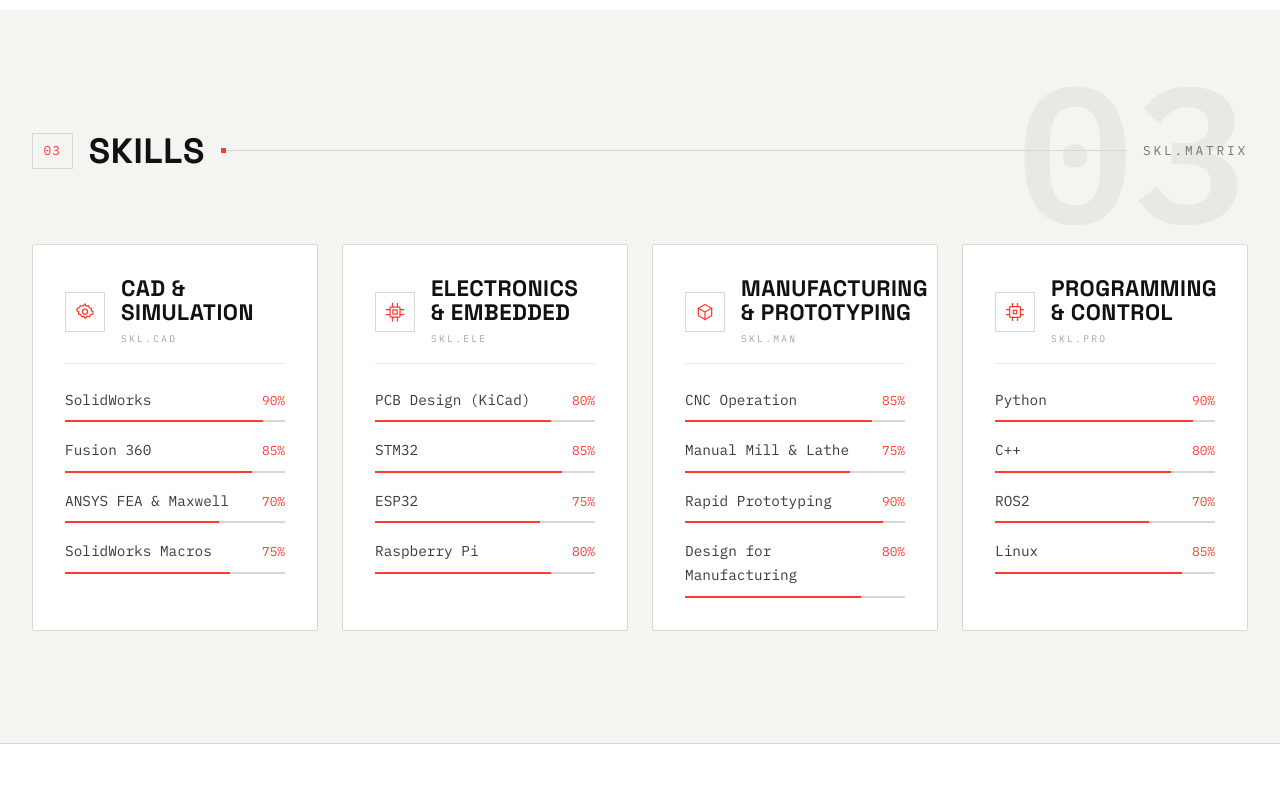
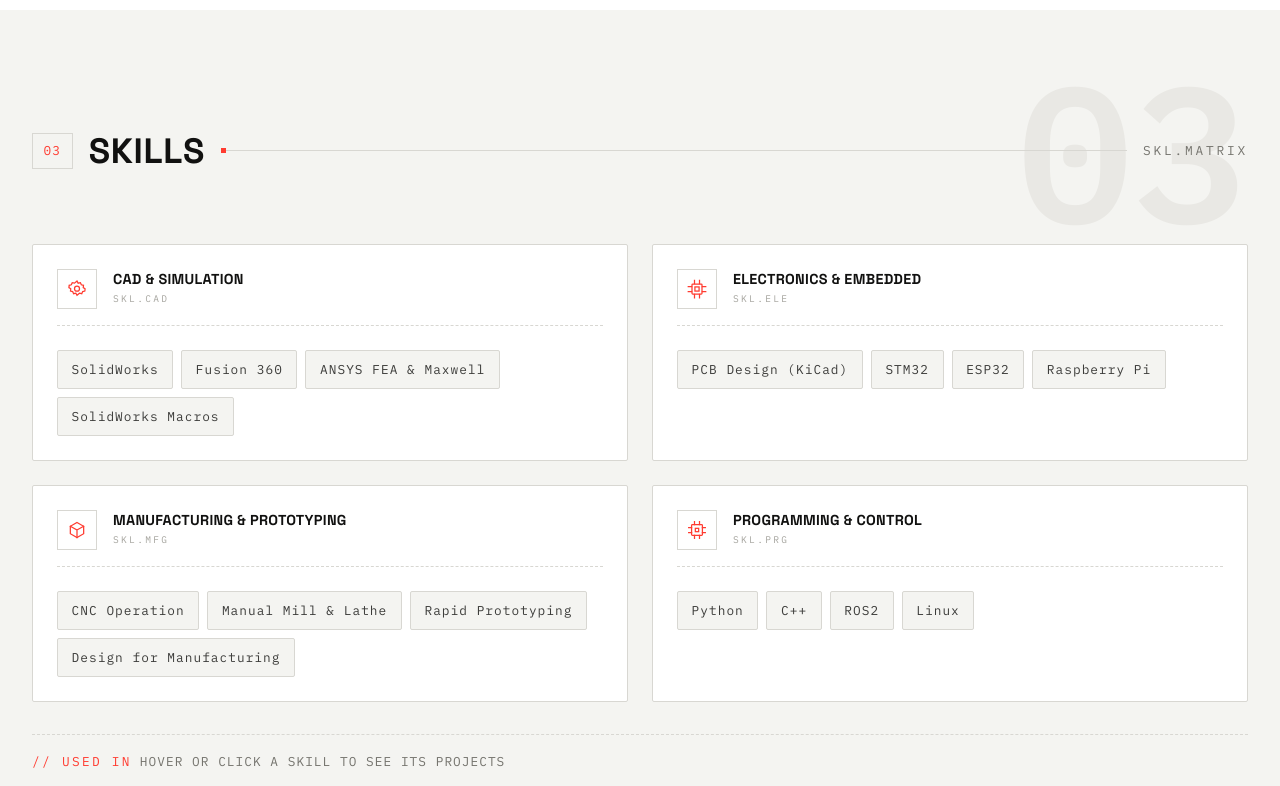
Before and after one commit to dylanbailes/dylanbailes.github.io, a website built with Vite: page index.html in a window 1280 px wide. Shown: the part 3320-4106 px from the top of the page. Built offline with nearby package versions, Linux system fonts and the light colour scheme; a web font is replaced by a local one.

Commit message:
mobile and skills tweaks

```diff
--- a/src/config.js
+++ b/src/config.js
@@ -5,8 +5,8 @@
  * from the data below. Edit this file to change your content — no HTML needed.
  *
  * Remaining TODO items (all optional):
- *  - your GitHub profile URL in `contact.socials`
- *  - real links for remaining project "GitHub"/"Documentation" buttons
+ *  - real documentation URLs for the three projects whose "Documentation"
+ *    buttons are currently hidden (Autonomous Car Racing, FRC, UAS)
  *  - a CV PDF for the hero download button (`cvUrl`)
  */
 
@@ -127,48 +127,53 @@ export const site = {
   },
 
   /* ------------------------------------------------------------------
-   * Skills — rendered as category cards with animated bars
-   * `level` is the bar fill percentage
+   * Skills — all tools displayed at once, grouped by category. Each item
+   * carries its own `usage` list: the real projects that used that tool,
+   * shown when the chip is hovered or clicked.
    * ------------------------------------------------------------------ */
   skills: [
     {
       category: 'CAD & Simulation',
+      code: 'CAD',
       icon: 'gear', // icon keys: gear | chip | cpu | cube | wave
       items: [
-        { name: 'SolidWorks', level: 90 },
-        { name: 'Fusion 360', level: 85 },
-        { name: 'ANSYS FEA & Maxwell', level: 70 },
-        { name: 'SolidWorks Macros', level: 75 },
+        { name: 'SolidWorks', usage: ['Prime Day Delivery Bot', 'FRC Competition Robots', 'UAS Motor & Spring Modeling'] },
+        { name: 'Fusion 360', usage: ['Prime Day Delivery Bot', 'FRC Competition Robots'] },
+        { name: 'ANSYS FEA & Maxwell', usage: ['Multi-Chamber Camera Bioreactor'] },
+        { name: 'SolidWorks Macros', usage: ['UAS Motor & Spring Modeling'] },
       ],
     },
     {
       category: 'Electronics & Embedded',
+      code: 'ELE',
       icon: 'chip',
       items: [
-        { name: 'PCB Design (KiCad)', level: 80 },
-        { name: 'STM32', level: 85 },
-        { name: 'ESP32', level: 75 },
-        { name: 'Raspberry Pi', level: 80 },
+        { name: 'PCB Design (KiCad)', usage: ['Multi-Chamber Camera Bioreactor'] },
+        { name: 'STM32', usage: ['Multi-Chamber Camera Bioreactor'] },
+        { name: 'ESP32', usage: ['Multi-Chamber Camera Bioreactor'] },
+        { name: 'Raspberry Pi', usage: ['Multi-Chamber Camera Bioreactor'] },
       ],
     },
     {
       category: 'Manufacturing & Prototyping',
+      code: 'MFG',
       icon: 'cube',
       items: [
-        { name: 'CNC Operation', level: 85 },
-        { name: 'Manual Mill & Lathe', level: 75 },
-        { name: 'Rapid Prototyping', level: 90 },
-        { name: 'Design for Manufacturing', level: 80 },
+        { name: 'CNC Operation', usage: ['Prime Day Delivery Bot', 'FRC Competition Robots'] },
+        { name: 'Manual Mill & Lathe', usage: ['FRC Competition Robots'] },
+        { name: 'Rapid Prototyping', usage: ['Prime Day Delivery Bot', 'FRC Competition Robots'] },
+        { name: 'Design for Manufacturing', usage: ['Prime Day Delivery Bot', 'UAS Motor & Spring Modeling'] },
       ],
     },
     {
       category: 'Programming & Control',
+      code: 'PRG',
       icon: 'cpu',
       items: [
-        { name: 'Python', level: 90 },
-        { name: 'C++', level: 80 },
-        { name: 'ROS2', level: 70 },
-        { name: 'Linux', level: 85 },
+        { name: 'Python', usage: ['Autonomous Car Racing', 'Multi-Chamber Camera Bioreactor', 'UAS Motor & Spring Modeling'] },
+        { name: 'C++', usage: ['Autonomous Car Racing', 'Multi-Chamber Camera Bioreactor'] },
+        { name: 'ROS2', usage: ['Autonomous Car Racing'] },
+        { name: 'Linux', usage: ['Autonomous Car Racing', 'Multi-Chamber Camera Bioreactor'] },
       ],
     },
   ],
@@ -211,7 +216,7 @@ export const site = {
       media: { type: 'image', src: 'assets/images/mae3-robot.jpg', alt: 'Prime Day Delivery Bot' },
       links: [
         { label: 'Final Report', href: 'assets/reports/mae3-prime-day-delivery-bot.md', primary: true },
-        { label: 'GitHub', href: '#' }, // TODO: repo URL
+        { label: 'GitHub', href: 'https://github.com/dylanbailes' },
       ],
     },
     {
@@ -238,7 +243,7 @@ export const site = {
       },
       links: [
         { label: 'Documentation', href: 'assets/reports/mccb-final-report.md', primary: true },
-        { label: 'GitHub', href: '#' }, // TODO
+        { label: 'GitHub', href: 'https://github.com/dylanbailes' },
       ],
     },
     {
@@ -253,8 +258,7 @@ export const site = {
         { label: 'Perception', value: 'Deep learning' },
       ],
       links: [
-        { label: 'Documentation', href: '#', primary: true }, // TODO
-        { label: 'GitHub', href: '#' }, // TODO
+        { label: 'GitHub', href: 'https://github.com/dylanbailes' },
       ],
     },
     {
@@ -269,8 +273,7 @@ export const site = {
         { label: 'Hours', value: '1,000+ logged' },
       ],
       links: [
-        { label: 'Documentation', href: '#', primary: true }, // TODO
-        { label: 'GitHub', href: '#' }, // TODO
+        { label: 'GitHub', href: 'https://github.com/dylanbailes' },
       ],
     },
     {
@@ -285,8 +288,7 @@ export const site = {
         { label: 'Automation', value: 'SolidWorks macros' },
       ],
       links: [
-        { label: 'Documentation', href: '#', primary: true }, // TODO
-        { label: 'GitHub', href: '#' }, // TODO
+        { label: 'GitHub', href: 'https://github.com/dylanbailes' },
       ],
     },
   ],
@@ -307,7 +309,7 @@ export const site = {
 
     // Social icons (icon: 'github' | 'linkedin' | 'twitter')
     socials: [
-      { name: 'GitHub', icon: 'github', url: '#' }, // TODO: your GitHub profile URL
+      { name: 'GitHub', icon: 'github', url: 'https://github.com/dylanbailes' },
       { name: 'LinkedIn', icon: 'linkedin', url: 'https://www.linkedin.com/in/dylan-bailes' },
     ],
   },
--- a/src/hero.js
+++ b/src/hero.js
@@ -61,7 +61,7 @@ function renderHero(mount, contentEl) {
       <span class="hero__meta-tags">MECH · PCB · FW · SIM</span>
     </p>
 
-    <h1 class="hero__title">
+    <h1 id="hero-title" class="hero__title">
       <span class="hero__name">${escapeHtml(profile.name)}</span><span class="hero__period">.</span>
     </h1>
 
--- a/src/projects.js
+++ b/src/projects.js
@@ -215,9 +215,11 @@ function renderProjects(container) {
            </tbody></table>`
         : '';
 
-      const links = project.links && project.links.length
+      // Only render buttons with a real destination — never a dead "#" link
+      const liveLinks = (project.links || []).filter((link) => link.href && link.href !== '#');
+      const links = liveLinks.length
         ? `<div class="project-card__links">
-             ${project.links
+             ${liveLinks
                .map(
                  (link) =>
                    `<a href="${escapeHtml(link.href)}" class="btn btn--${link.primary ? 'primary' : 'ghost'} btn--small">${escapeHtml(link.label)}${icon('arrowRight')}</a>`
--- a/src/skills.js
+++ b/src/skills.js
@@ -1,9 +1,8 @@
 /**
- * skills.js — Skills section: indexed heading, category cards with SVG icon
- * chips, mono % readouts and thin red progress bars.
- *
- * Bars use CSS scroll-driven animations when supported, otherwise an
- * IntersectionObserver-triggered transition.
+ * skills.js — Skills section: all tools displayed at once, grouped by
+ * category. Each tool chip is interactive — hovering (desktop) or clicking
+ * or tapping (touch) shows the real projects that used that tool in a
+ * readout strip below the groups. Clicking a chip pins its readout.
  */
 
 import { site } from './config.js';
@@ -13,34 +12,33 @@ import { icon } from './icons.js';
 const MOUNT = '[data-mount="skills"]';
 
 function renderSkills(container) {
-  const categories = site.skills
+  const groups = site.skills
     .map((cat) => {
-      const code = cat.category.toUpperCase().replace(/[^A-Z]/g, '').slice(0, 3);
+      const chips = cat.items
+        .map((item) => {
+          const usage = item.usage || [];
+          return `
+            <li>
+              <button
+                type="button"
+                class="skill-chip"
+                data-name="${escapeHtml(item.name)}"
+                data-usage='${escapeHtml(JSON.stringify(usage))}'
+              >${escapeHtml(item.name)}</button>
+            </li>`;
+        })
+        .join('');
+
       return `
-        <div class="skill-category">
-          <div class="skill-category__header">
-            <span class="skill-category__icon">${icon(cat.icon)}</span>
-            <div>
-              <h3>${escapeHtml(cat.category)}</h3>
-              <span class="skill-category__code">SKL.${code}</span>
+        <div class="skill-group">
+          <div class="skill-group__head">
+            <span class="skill-group__icon" aria-hidden="true">${icon(cat.icon)}</span>
+            <div class="skill-group__titles">
+              <h3 class="skill-group__title">${escapeHtml(cat.category)}</h3>
+              <span class="skill-group__code">SKL.${escapeHtml(cat.code)}</span>
             </div>
           </div>
-          <ul class="skill-list">
-            ${cat.items
-              .map(
-                (item) => `
-                  <li class="skill-item">
-                    <div class="skill-item__row">
-                      <span class="skill-item__name">${escapeHtml(item.name)}</span>
-                      <span class="skill-item__level">${item.level}%</span>
-                    </div>
-                    <div class="skill-bar">
-                      <div class="skill-bar__fill" style="--skill-level: ${item.level}%"></div>
-                    </div>
-                  </li>`
-              )
-              .join('')}
-          </ul>
+          <ul class="skill-chips">${chips}</ul>
         </div>`;
     })
     .join('');
@@ -53,43 +51,78 @@ function renderSkills(container) {
       <span class="section-head__tag">SKL.MATRIX</span>
       <span class="section-head__ghost" aria-hidden="true">03</span>
     </div>
-    <div class="skills__grid">${categories}</div>
+    <div class="skills-board">${groups}</div>
+    <p class="skill-readout" aria-live="polite" aria-atomic="true">
+      <span class="skill-readout__tag">// USED IN</span>
+      <span class="skill-readout__skill" hidden></span>
+      <span class="skill-readout__arrow" hidden>→</span>
+      <span class="skill-readout__value">Hover or click a skill to see its projects</span>
+    </p>
   `;
 }
 
-function initBarFallback() {
-  const bars = document.querySelectorAll('.skill-bar__fill');
+function bindChips(container) {
+  const chips = Array.from(container.querySelectorAll('.skill-chip'));
+  const readout = container.querySelector('.skill-readout');
+  if (chips.length === 0 || !readout) return;
 
-  // CSS handles the animation when scroll-driven animations are supported
-  if (bars.length === 0 || CSS.supports('animation-timeline', 'view()')) return;
+  const skillEl = readout.querySelector('.skill-readout__skill');
+  const arrowEl = readout.querySelector('.skill-readout__arrow');
+  const valueEl = readout.querySelector('.skill-readout__value');
+  const EMPTY = 'Hover or click a skill to see its projects';
 
-  const observer = new IntersectionObserver(
-    (entries) => {
-      entries.forEach((entry) => {
-        if (entry.isIntersecting) {
-          const bar = entry.target;
-          const level = bar.style.getPropertyValue('--skill-level');
-          bar.style.width = '0';
+  const board = container.querySelector('.skills-board');
+  let pinned = null;
 
-          requestAnimationFrame(() => {
-            bar.style.transition = 'width 1s ease-out';
-            bar.style.width = level;
-          });
+  const show = (chip) => {
+    const usage = JSON.parse(chip.dataset.usage || '[]');
+    skillEl.textContent = chip.dataset.name;
+    skillEl.hidden = false;
+    arrowEl.hidden = false;
+    valueEl.textContent = usage.length ? usage.join(' · ') : '—';
+  };
 
-          observer.unobserve(bar);
-        }
-      });
-    },
-    { threshold: 0.5 }
-  );
+  const showPinned = () => {
+    if (pinned) {
+      show(pinned);
+      return;
+    }
+    skillEl.hidden = true;
+    arrowEl.hidden = true;
+    valueEl.textContent = EMPTY;
+  };
 
-  bars.forEach((bar) => observer.observe(bar));
+  chips.forEach((chip) => {
+    // Hover / focus previews; the pinned chip (if any) is restored on leave
+    chip.addEventListener('mouseenter', () => show(chip));
+    chip.addEventListener('focus', () => show(chip));
+    chip.addEventListener('blur', showPinned);
+
+    // Click pins the readout (tap-to-pin on touch, where hover doesn't exist)
+    chip.addEventListener('click', () => {
+      if (pinned === chip) {
+        pinned.classList.remove('is-active');
+        pinned = null;
+        showPinned();
+      } else {
+        if (pinned) pinned.classList.remove('is-active');
+        chip.classList.add('is-active');
+        pinned = chip;
+        show(chip);
+      }
+    });
+  });
+
+  // Leaving the whole board restores the pinned chip (or the empty state) —
+  // bound once here so sliding between chips never flashes the empty text
+  board?.addEventListener('mouseleave', showPinned);
 }
 
 export function initSkills() {
   const mount = document.querySelector(MOUNT);
   if (!mount) return;
 
-  renderSkills(mount.querySelector('.container'));
-  initBarFallback();
+  const container = mount.querySelector('.container');
+  renderSkills(container);
+  bindChips(container);
 }
--- a/src/styles.css
+++ b/src/styles.css
@@ -951,10 +951,6 @@ table {
     justify-content: space-between;
     gap: var(--sp-4);
   }
-  .experience__grid {
-    grid-template-columns: 1fr;
-    gap: var(--sp-8);
-  }
 }
 
 /* --------------------------------------------------------------------------
@@ -1101,6 +1097,27 @@ table {
   margin-bottom: 0;
 }
 
+/* Timeline on small screens — must follow the base rules above to win the cascade */
+@media (max-width: 768px) {
+  .experience__grid {
+    grid-template-columns: 1fr;
+    gap: var(--sp-6);
+  }
+  .timeline__item {
+    padding-left: var(--sp-5);
+  }
+  .timeline__card {
+    padding: var(--sp-4);
+  }
+  .timeline__bullets li {
+    font-size: var(--fs-sm);
+    line-height: 1.75;
+  }
+  .timeline__period {
+    font-size: 0.66rem;
+  }
+}
+
 /* --------------------------------------------------------------------------
    Skills
    -------------------------------------------------------------------------- */
@@ -1108,36 +1125,30 @@ table {
   background: var(--color-paper);
 }
 
-.skills__grid {
+.skills-board {
   position: relative;
   z-index: 1;
   display: grid;
-  grid-template-columns: repeat(auto-fit, minmax(280px, 1fr));
+  grid-template-columns: repeat(2, minmax(0, 1fr));
   gap: var(--sp-5);
 }
 
-.skill-category {
+.skill-group {
   background: var(--color-surface);
   border: 1px solid var(--color-line);
   border-radius: 2px;
-  padding: var(--sp-6);
-  transition: border-color var(--t-base), transform var(--t-base), box-shadow var(--t-base);
-}
-.skill-category:hover {
-  transform: translateY(-4px);
-  border-color: var(--color-accent);
-  box-shadow: 6px 6px 0 -3px var(--color-paper), 6px 6px 0 -1px var(--color-accent);
-}
-
-.skill-category__header {
+  padding: var(--sp-5);
+}
+
+.skill-group__head {
   display: flex;
   align-items: center;
   gap: var(--sp-4);
   margin-bottom: var(--sp-5);
   padding-bottom: var(--sp-4);
-  border-bottom: 1px solid var(--color-line-soft);
-}
-.skill-category__icon {
+  border-bottom: 1px dashed var(--color-line);
+}
+.skill-group__icon {
   width: 40px;
   height: 40px;
   border: 1px solid var(--color-line);
@@ -1146,72 +1157,98 @@ table {
   color: var(--color-accent);
   flex: none;
 }
-.skill-category__icon .icon {
+.skill-group__icon .icon {
   width: 20px;
   height: 20px;
 }
-.skill-category__header h3 {
+.skill-group__title {
   font-family: var(--font-display);
-  font-size: var(--fs-md);
+  font-size: var(--fs-sm);
   font-weight: 700;
   text-transform: uppercase;
   letter-spacing: 0.02em;
-  line-height: 1.1;
-}
-.skill-category__code {
+  line-height: 1.15;
+}
+.skill-group__code {
   display: block;
   font-family: var(--font-mono);
   font-size: 0.6rem;
   letter-spacing: 0.24em;
   color: var(--color-faint);
-  margin-top: 0.3rem;
-}
-
-.skill-list {
-  display: flex;
-  flex-direction: column;
-  gap: var(--sp-4);
-}
-.skill-item__row {
-  display: flex;
-  justify-content: space-between;
+  margin-top: 0.25rem;
+}
+
+.skill-chips {
+  list-style: none;
+  margin: 0;
+  padding: 0;
+  display: flex;
+  flex-wrap: wrap;
+  gap: var(--sp-2);
+}
+.skill-chip {
+  font-family: var(--font-mono);
+  font-size: var(--fs-xs);
+  letter-spacing: 0.08em;
+  color: var(--color-ink-soft);
+  border: 1px solid var(--color-line);
+  border-radius: 2px;
+  background: var(--color-paper);
+  padding: 0.5rem 0.85rem;
+  cursor: pointer;
+  transition: color var(--t-fast), border-color var(--t-fast), background var(--t-fast), transform var(--t-fast), box-shadow var(--t-fast);
+}
+.skill-chip:hover,
+.skill-chip:focus-visible {
+  color: var(--color-accent);
+  border-color: var(--color-accent);
+  transform: translateY(-2px);
+}
+.skill-chip.is-active {
+  color: var(--color-accent);
+  border-color: var(--color-accent);
+  background: var(--color-accent-soft);
+  box-shadow: 3px 3px 0 -1px var(--color-paper), 3px 3px 0 0 var(--color-accent);
+}
+
+.skill-readout {
+  display: flex;
+  flex-wrap: wrap;
   align-items: baseline;
-  gap: var(--sp-3);
-  margin-bottom: 0.55rem;
-}
-.skill-item__name {
-  font-family: var(--font-mono);
-  font-size: var(--fs-sm);
-  color: var(--color-ink-soft);
-}
-.skill-item__level {
-  font-family: var(--font-mono);
-  font-size: var(--fs-xs);
+  gap: var(--sp-2);
+  margin: var(--sp-6) 0 0;
+  padding-top: var(--sp-4);
+  border-top: 1px dashed var(--color-line);
+  font-family: var(--font-mono);
+  font-size: var(--fs-xs);
+  min-height: 2.4rem;
+}
+.skill-readout [hidden] {
+  display: none;
+}
+.skill-readout__tag {
   color: var(--color-accent);
-}
-.skill-bar {
-  height: 2px;
-  background: var(--color-line);
-  border-radius: 0;
-  overflow: hidden;
-}
-.skill-bar__fill {
-  height: 100%;
-  width: var(--skill-level, 0%);
-  background: var(--color-accent);
-  transition: width 1s var(--ease);
-}
-
-/* Scroll-driven animation for skill bars */
-@supports (animation-timeline: view()) {
-  .skill-bar__fill {
-    width: 0;
-    animation: fillSkillBar 1s var(--ease) forwards;
-    animation-timeline: view();
-    animation-range: entry 20% cover 40%;
-  }
-  @keyframes fillSkillBar {
-    to { width: var(--skill-level); }
+  letter-spacing: 0.18em;
+}
+.skill-readout__skill {
+  font-weight: 600;
+  letter-spacing: 0.12em;
+  color: var(--color-ink);
+  text-transform: uppercase;
+}
+.skill-readout__arrow {
+  color: var(--color-muted);
+}
+.skill-readout__value {
+  color: var(--color-muted);
+  letter-spacing: 0.08em;
+  line-height: 1.7;
+  text-transform: uppercase;
+}
+
+@media (max-width: 768px) {
+  .skills-board {
+    grid-template-columns: 1fr;
   }
 }
 
@@ -1646,6 +1683,19 @@ model-viewer {
 @media (max-width: 480px) {
   .simulation-placeholder {
     grid-template-columns: 1fr;
+  }
+  /* Stack the timeline meta row so the WRK/EDU tag and dates never collide */
+  .timeline__head {
+    flex-direction: column;
+    align-items: flex-start;
+    gap: var(--sp-2);
+  }
+  .timeline__bullets li {
+    padding-left: var(--sp-4);
+  }
+  .timeline__org {
+    line-height: 1.6;
+    margin-bottom: var(--sp-3);
   }
 }
 
@@ -1833,7 +1883,7 @@ model-viewer {
   .section { padding: var(--sp-6) 0; page-break-inside: avoid; }
   .hero { min-height: auto; padding: var(--sp-6) 0; }
   .project-card,
-  .skill-category {
+  .skills-board {
     box-shadow: none;
     border: 1px solid #999;
   }
@@ -1841,7 +1891,6 @@ model-viewer {
   .project-card__media img {
     filter: none;
   }
-  .skill-bar__fill { background: #333; }
   a[href]::after {
     content: " (" attr(href) ")";
     font-size: 0.8em;
```
Also changed, not shown: index.html (+2 -2 lines).
